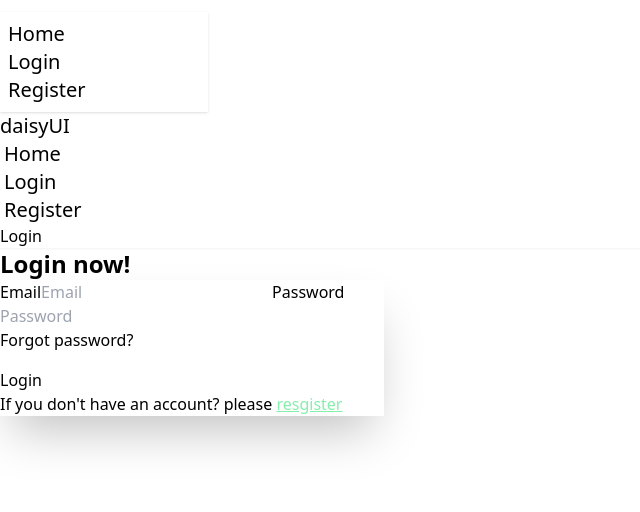
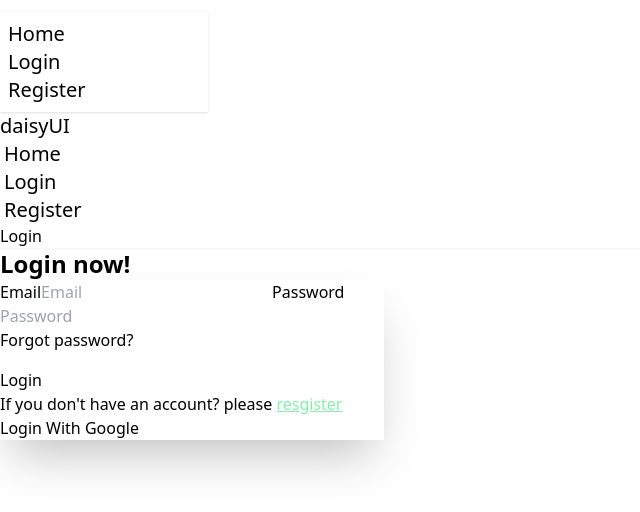
Before and after one commit to tajmirahman/recap-email-login-mohamilon, a React (Vite) app in the folder my-project/: page /login in a window 1280 px wide. Shown: the top 512 px of the page, without its empty margins (0-640 px from the left). Built offline with nearby package versions, Linux system fonts and the light colour scheme; no server answers.

Commit message:
login with google done

```diff
--- a/my-project/src/AuthProvider/AuthProvider.jsx
+++ b/my-project/src/AuthProvider/AuthProvider.jsx
@@ -1,6 +1,7 @@
-import { createUserWithEmailAndPassword, onAuthStateChanged, signInWithEmailAndPassword, signOut } from 'firebase/auth';
+import { createUserWithEmailAndPassword, GoogleAuthProvider, onAuthStateChanged, signInWithEmailAndPassword, signInWithPopup, signOut } from 'firebase/auth';
 import React, { createContext, useEffect, useState } from 'react';
 import auth from '../firebase.init';
+
 
 
 // eslint-disable-next-line react-refresh/only-export-components
@@ -11,6 +12,8 @@
     const [user, setUser]=useState(null);
     const [loading, setLoading]=useState(true);
 
+    const googleProvider= new GoogleAuthProvider();
+
     const registerUser=(email,password)=>{
         setLoading(true);
         return createUserWithEmailAndPassword(auth,email,password)
@@ -19,6 +22,10 @@
     const signInUser=(email,password)=>{
         setLoading(true)
         return signInWithEmailAndPassword(auth, email,password)
+    }
+
+    const signInWithGoogle=()=>{
+        return signInWithPopup(auth,googleProvider);
     }
 
     const userSignOut=()=>{
@@ -47,6 +54,7 @@
     const authInfo={
         user,
         loading,
+        signInWithGoogle,
         registerUser,
         signInUser,
         userSignOut
--- a/my-project/src/component/Login.jsx
+++ b/my-project/src/component/Login.jsx
@@ -4,7 +4,7 @@
 
 const Login = () => {
     const navigate= useNavigate();
-    const {signInUser}=useContext(AuthContext);
+    const {signInUser,signInWithGoogle}=useContext(AuthContext);
 
     const handleLogin=(e)=>{
         e.preventDefault();
@@ -21,6 +21,17 @@
         })
         .catch(error=>{
             console.log("Error",error)
+        })
+    }
+
+    const handleGoogle=()=>{
+        signInWithGoogle()
+        .then(result=>{
+            console.log(result)
+            navigate('/profile')
+        })
+        .catch(error=>{
+            console.log(error)
         })
     }
 
@@ -44,6 +55,7 @@
                             <button className="btn btn-neutral mt-4">Login</button>
                         </fieldset>
                         <p>If you don't have an account? please <Link className='text-green-300 underline' to={'/register'}>resgister</Link></p>
+                        <button onClick={handleGoogle} className='btn btn-ghost'>Login With Google</button>
                     </form>
                 </div>
             </div>
```
